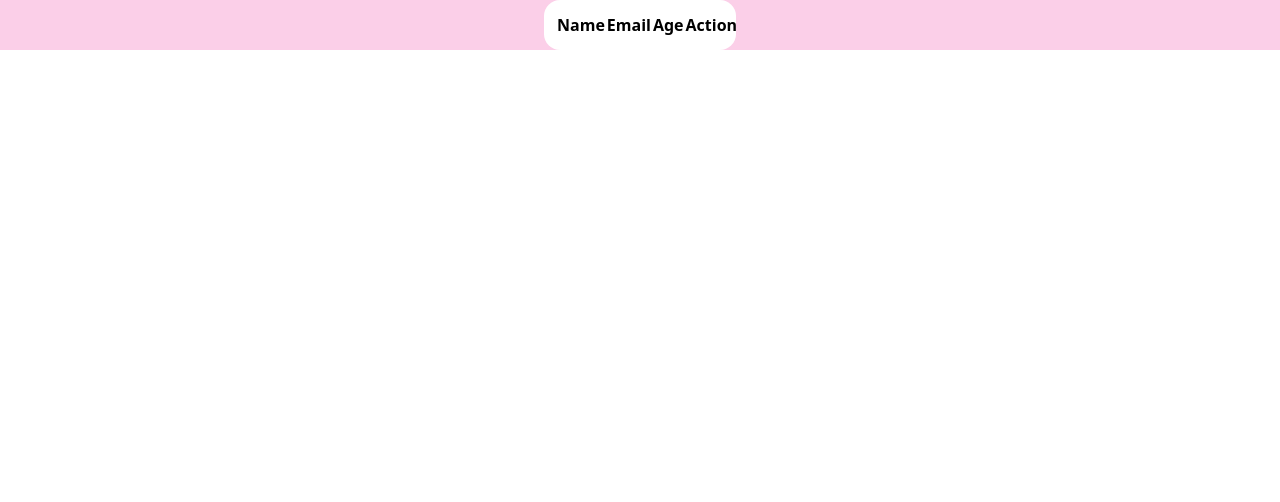
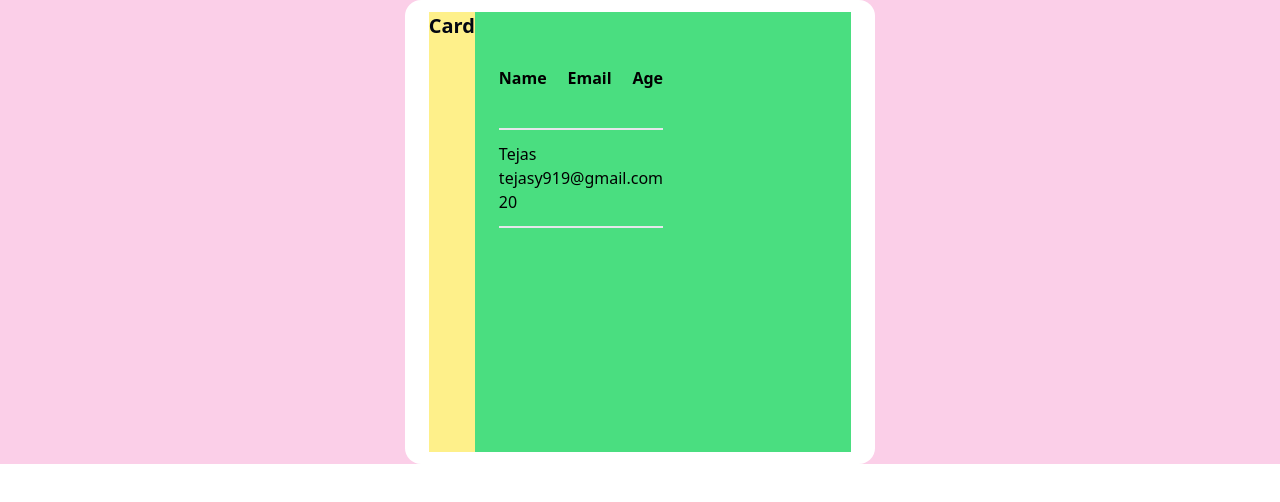
Before and after one commit to Tejas-Yadav/Crud-app, a React (Vite) app in the folder client/: page / in a window 1280 px wide. Shown: the top 502 px of the page. Built offline with nearby package versions, Linux system fonts and the light colour scheme.

Commit message:
3rd commit

```diff
--- a/client/src/App.jsx
+++ b/client/src/App.jsx
@@ -1,7 +1,7 @@
 import React from 'react'
 import { BrowserRouter, Routes, Route } from 'react-router-dom'
 import './App.css'
-import Users from './Users'
+import Users from './USers'
 import CreateUser from './createUser'
 import UpdateUser from './updateUser'
 
--- a/client/src/Users.jsx
+++ b/client/src/Users.jsx
@@ -7,27 +7,30 @@ const Users = () => {
     }])
   return (
     <div className='flex h-full bg-pink-200 justify-center align-middle'>
-      <div className='w-48 bg-white rounded-2xl p-3'>
-        <table>
-            <thead>
-                <tr>
-                    <th>Name</th>
-                    <th>Email</th>
-                    <th>Age</th>
-                    <th>Action</th>
-                </tr>
-            </thead>
-            <tbody>
-               { users.map((user) => {
-                    <tr>
-                        <td>{user.Name}</td>
-                        <td>{user.Email}</td>
-                        <td>{user.Age}</td>
-                        <td><button>Edit</button><button>Delete</button></td>
-                    </tr>
-                })}
-            </tbody>
-        </table>
+      <div className=' w-100 bg-white rounded-2xl p-3 '>
+        <div className='flex bg-green-400 flex-auto justify-between mx-3'>
+          <h1 className='text-xl bg-yellow-200 font-semibold text-gray-950 '>
+            Card
+          </h1>
+          <div className='grid grid-flow-col grid-cols-2 grid-rows-4 m-3 p-3 pt-1'>
+            <div className='flex justify-between items-center font-semibold'>
+              <h1>Name</h1>
+              <h1>Email</h1>
+              <h1>Age</h1>
+
+            </div>
+            {users.map((user)=>{
+              return(
+                <div className='border-y-2 w-full py-3 justify-between items-center'>
+                  <h1>{user.Name}</h1>
+                  <h1>{user.Email}</h1>
+                  <h1>{user.Age}</h1>
+                </div>
+              )
+            })}
+
+          </div>
+        </div>
       </div>
     </div>
   )
```
